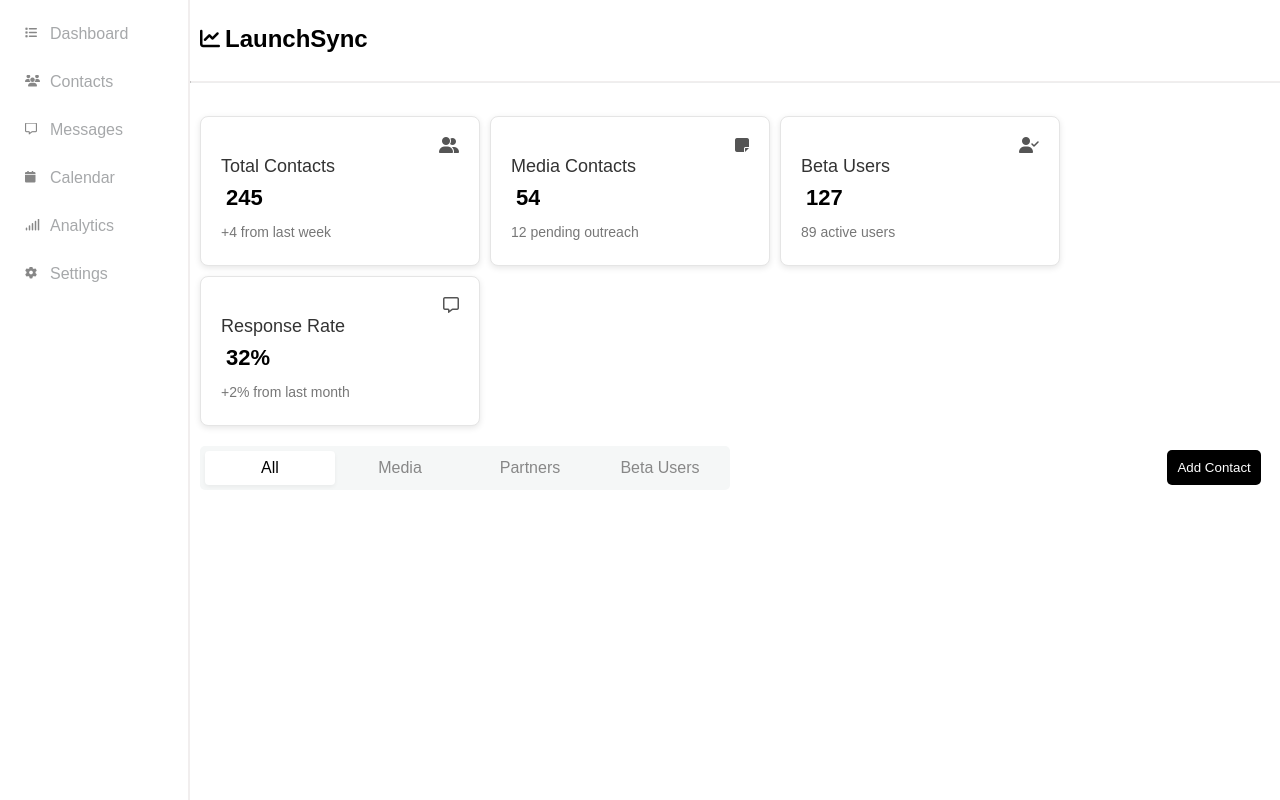
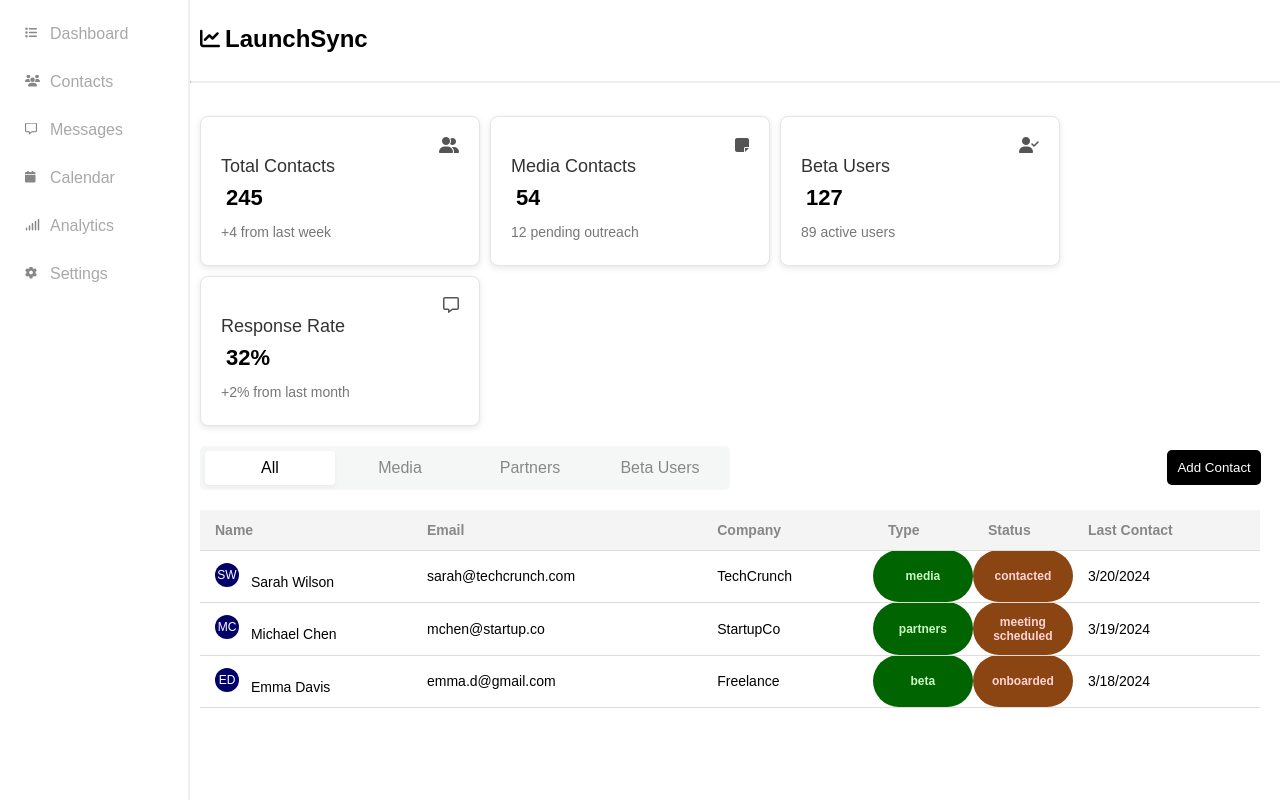
Before and after one commit to tanmay2301/CRM-dummy, a React (Vite) app: page / in a window 1280 px wide. Built offline with nearby package versions, Linux system fonts and the light colour scheme.

Commit message:
Updating ContactUI.jsx and api.js

```diff
--- a/src/App.css
+++ b/src/App.css
@@ -162,15 +162,14 @@ section {
   color: #777;
 }
 
-.con-manage{
+.con-manage {
   display: flex;
   justify-content: space-between;
   align-items: center;
   max-width: 98.5%;
-
 }
 
-.con-filter{
+.con-filter {
   display: flex;
   background-color: #f5f7f7;
   padding: 5px 0px 5px;
@@ -179,10 +178,9 @@ section {
   border-radius: 5px;
   margin-left: 12.5rem;
   align-items: center;
-
 }
 
-.con-items{
+.con-items {
   list-style: none;
   padding: 8px 24px;
   color: #878787;
@@ -193,16 +191,15 @@ section {
   transition: all 0.2s ease;
 }
 
-.con-add{
+.con-add {
   color: white;
   background-color: black;
   border: none;
   border-radius: 5px;
   padding: 10px;
-
 }
 
-.con-add:hover{
+.con-add:hover {
   cursor: pointer;
   opacity: 0.85;
 }
@@ -213,6 +210,69 @@ section {
   padding-left: 10px;
   padding-right: 10px;
   box-shadow: 0 2px 4px rgba(0, 0, 0, 0.05);
+}
 
+.contact-ui table {
+  width: 100%;
+  margin: 0 auto;
+  font-size: 14px;
+  text-align: center;
+  border-collapse: collapse;
+}
 
+.contact-ui th,
+.contact-ui td {
+  padding: 12px 15px;
+  border-bottom: 1px solid #ddd;
+  text-align: left;
 }
+
+.contact-ui th {
+  background-color: #f4f4f4;
+  color: #878787;
+  font-weight: bold;
+}
+
+.contact-ui th:nth-child(1),
+td:nth-child(1) {
+  width: 20%;
+}
+
+.contact-ui tr:hover {
+  background-color: #e1e1e1;
+}
+
+.nameIcon {
+  display: inline-block;
+  width: 24px;
+  height: 24px;
+  border-radius: 50%;
+  background-color: #020069;
+  color: #fff;
+  text-align: center;
+  line-height: 24px;
+  font-size: 12px;
+  margin-right: 8px;
+}
+
+.type {
+  color: #c9f9c3;
+  background-color: #006400;
+}
+
+.status {
+  color: #ffd3d3;
+  background-color: #8B4513;
+}
+
+.contact-ui td.type,
+.contact-ui td.status {
+  text-align: center;
+  vertical-align: middle;
+  border-radius: 30px;
+  font-size: 12px;
+  font-weight: bold;
+  text-align: center;
+  vertical-align: middle;
+  width: 100px;
+}
--- a/src/App.jsx
+++ b/src/App.jsx
@@ -2,6 +2,7 @@ import './App.css'
 import Header from './components/Header'
 import SideBar from './components/SideBar'
 import Cards from './components/Cards'
+import ContactUI from './components/ContactUI'
 import ContactManager from './components/ContactManager'
 
 function App() {
@@ -11,7 +12,7 @@ function App() {
       <SideBar />
       <Cards />
       <ContactManager />
-
+      <ContactUI />
     </div>
   )
 
--- a/src/api.js
+++ b/src/api.js
@@ -1,9 +1,9 @@
 const database = {
     data: [
         { id: 1, title: "Total Contacts", count: 245, description: "+4 from last week", iconClass: "fa-solid fa-user-group" },
-        { id: 2, title: "Media Contacts", count: 54, description: "12 pending outreach",iconClass:"fa-solid fa-note-sticky"},
+        { id: 2, title: "Media Contacts", count: 54, description: "12 pending outreach", iconClass: "fa-solid fa-note-sticky" },
         { id: 3, title: "Beta Users", count: 127, description: "89 active users", iconClass: "fa-solid fa-user-check" },
-        { id: 4, title: "Response Rate", count: "32%", description: "+2% from last month", iconClass: "fa-regular fa-message " }
+        { id: 4, title: "Response Rate", count: "32%", description: "+2% from last month", iconClass: "fa-regular fa-message" }
     ],
     contacts: [
         {
@@ -32,4 +32,5 @@ const database = {
         },
     ],
 }
+
 export default database
--- a/src/components/ContactUI.jsx
+++ b/src/components/ContactUI.jsx
@@ -1,19 +1,43 @@
 import React, { useState } from "react"
-import databaseCard from "../api"
+import database from "../api"
 
-export default function Cards() {
-    const [cards, setCards] = useState(databaseCard.contacts)
+export default function ContactUI() {
+    const [contacts, setContacts] = useState(database.contacts);
+
+    const getInitials = (name) => {
+        const nameParts = name.split(" ");
+        const initials = nameParts.map(part => part[0]).join("");
+        return initials;
+    }
 
     return (
-        <section>
-            {cards.map(card => (
-                <div className="card" key={card.id}>
-                    <i className={card.iconClass}></i>
-                    <h3>{card.title}</h3>
-                    <h1>{card.count}</h1>
-                    <h5>{card.description}</h5>
-                </div>
-            ))}
+        <section className="contact-ui">
+            <table>
+                <thead>
+                    <tr>
+                        <th>Name</th>
+                        <th>Email</th>
+                        <th>Company</th>
+                        <th>Type</th>
+                        <th>Status</th>
+                        <th>Last Contact</th>
+                    </tr>
+                </thead>
+                <tbody>
+                    {contacts.map(contact => (
+                        <tr key={contact.email}>
+                            <td>
+                                <span className="nameIcon">{getInitials(contact.name)}</span> {contact.name}
+                            </td>
+                            <td className="email">{contact.email}</td>
+                            <td className="company">{contact.company}</td>
+                            <td className="type">{contact.type}</td>
+                            <td className="status">{contact.status}</td>
+                            <td className="lastContact">{contact.lastContact}</td>
+                        </tr>
+                    ))}
+                </tbody>
+            </table>
         </section>
     )
 }
```
